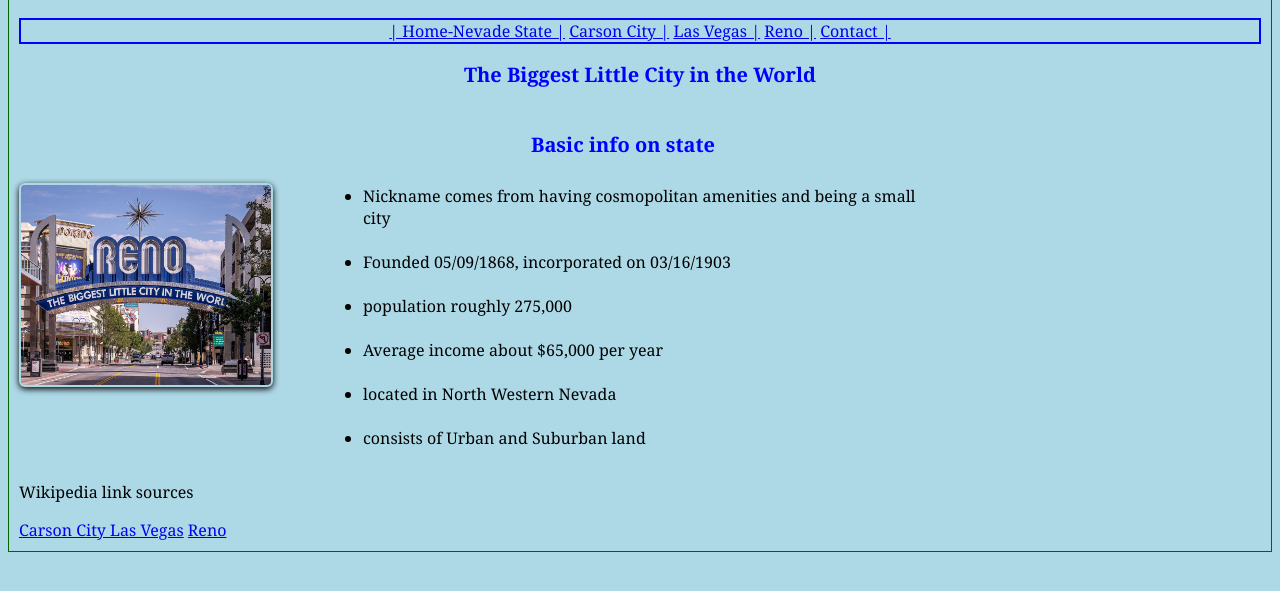
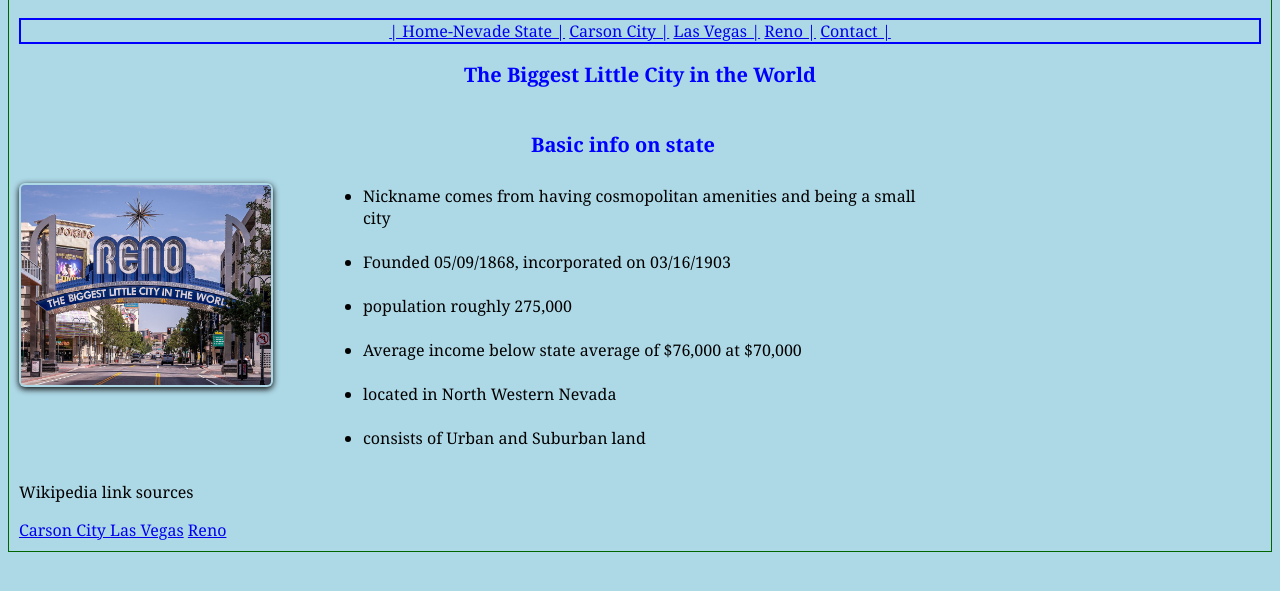
Before and after one commit to zacbailey3/zacbaley3.github.io, a plain HTML site: page reno.html in a window 1280 px wide. Shown: the part 163-754 px from the top of the page. Drawn offline with Linux system fonts and the light colour scheme.

Commit message:
Update reno.html

```diff
--- a/reno.html
+++ b/reno.html
@@ -25,7 +25,7 @@
                     <li>Nickname comes from having cosmopolitan amenities and being a small city</li><br>
                     <li>Founded 05/09/1868, incorporated on 03/16/1903</li><br>
                     <li>population roughly 275,000</li><br>
-                    <li>Average income about $65,000 per year </li><br>
+                    <li>Average income below state average of $76,000 at $70,000</li><br>
                     <li>located in North Western Nevada</li><br>
                     <li>consists of Urban and Suburban land</li>
                 </ul>
```
